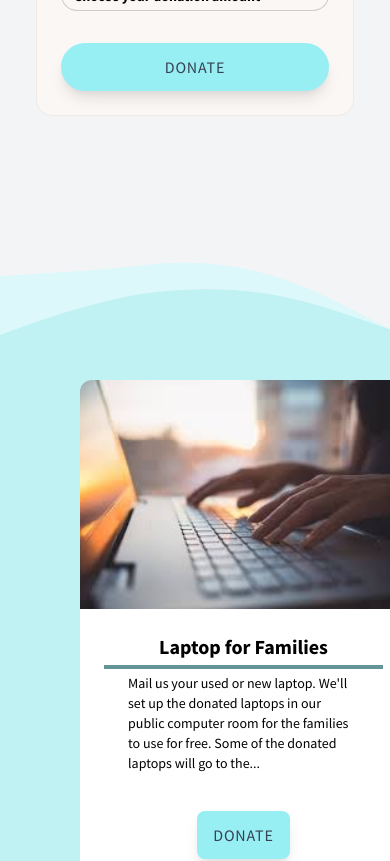
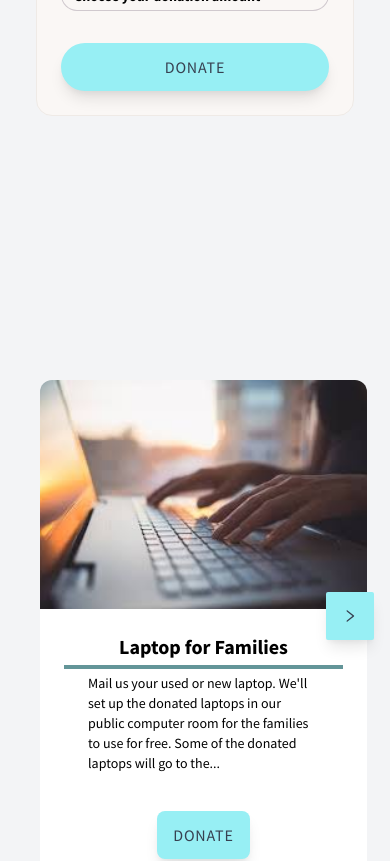
Before and after one commit to margaritahumanitarian/helpafamily, a Next.js app: page /in-kind in a window 390 px wide. Shown: the part 700-1561 px from the top of the page. Built offline with nearby package versions, Linux system fonts and the light colour scheme.

Commit message:
add hidden class to card background

```diff
--- a/components/CardsLayout.js
+++ b/components/CardsLayout.js
@@ -12,10 +12,10 @@ export default function CardsLayout({ children, description }) {
       <h2 className="pb-20 text-3xl md:text-4xl z-10 text-center">
         {description}
       </h2>
-      <SVGCardBackground />
+      <SVGCardBackground className="hidden lg:block" />
       <button
         aria-label="move right"
-        className={`btn btn-accent rounded-sm btn-size absolute right-4 top-1/2  z-50 ${
+        className={`btn btn-accent rounded-sm btn-size absolute right-4 top-1/2  z-20 ${
           !hasItemsOnRight && 'hidden'
         }`}
         // todo: -translate-y-1/2 this also we need to add to make it vertically center
@@ -27,7 +27,7 @@ export default function CardsLayout({ children, description }) {
       </button>
       <button
         aria-label="move left"
-        className={`btn btn-accent rounded-sm btn-size absolute left-4 top-1/2 z-50 ${
+        className={`btn btn-accent rounded-sm btn-size absolute left-4 top-1/2 z-20 ${
           !hasItemsOnLeft && 'hidden'
         }`}
         // todo: -translate-y-1/2 this also we need to add to make it vertically center
@@ -38,7 +38,7 @@ export default function CardsLayout({ children, description }) {
         <AiOutlineLeft />
       </button>
       <div
-        className="flex overflow-x-scroll no-scrollbar p-12 relative"
+        className="flex overflow-x-scroll no-scrollbar px-2 py-12 lg:px-12 relative"
         ref={ref}
       >
         {children}
--- a/components/SVGBackgrounds.js
+++ b/components/SVGBackgrounds.js
@@ -1,7 +1,7 @@
 import * as React from 'react';
 import { useContextTheme } from './ThemeContext';
 
-export function SVGCardBackground() {
+export function SVGCardBackground(props) {
   const { theme } = useContextTheme();
 
   return (
@@ -12,6 +12,7 @@ export function SVGCardBackground() {
       viewBox="0 0 1440 1281"
       // width="1440"
       xmlns="http://www.w3.org/2000/svg"
+      {...props}
     >
       <path
         d="M197.672 187.577c-219.522 24.37-608.311 20.267-631.5 79.5-19.692 174.314 101 646.206 101 709.999 0 11.282 14.174 303.004 60 303.004s156.351-133.5 345.5-133.5c203.351 0 244.5 75.93 411 92.5 196 19.5 327.566 12.24 455.5-107.5 140.498-131.5 169.548-271.487 278.498-364.003 108.95-92.517 523.96-67.277 590.4-74.987 16.56-216.812 73.75-655.426 52.1-668.513-27.05-16.36-184.93-56.43-384.5 27-149.5 62.5-453.82 286.086-691.779 293.42-237.963 7.333-311.817-187.383-586.219-156.92z"
```
